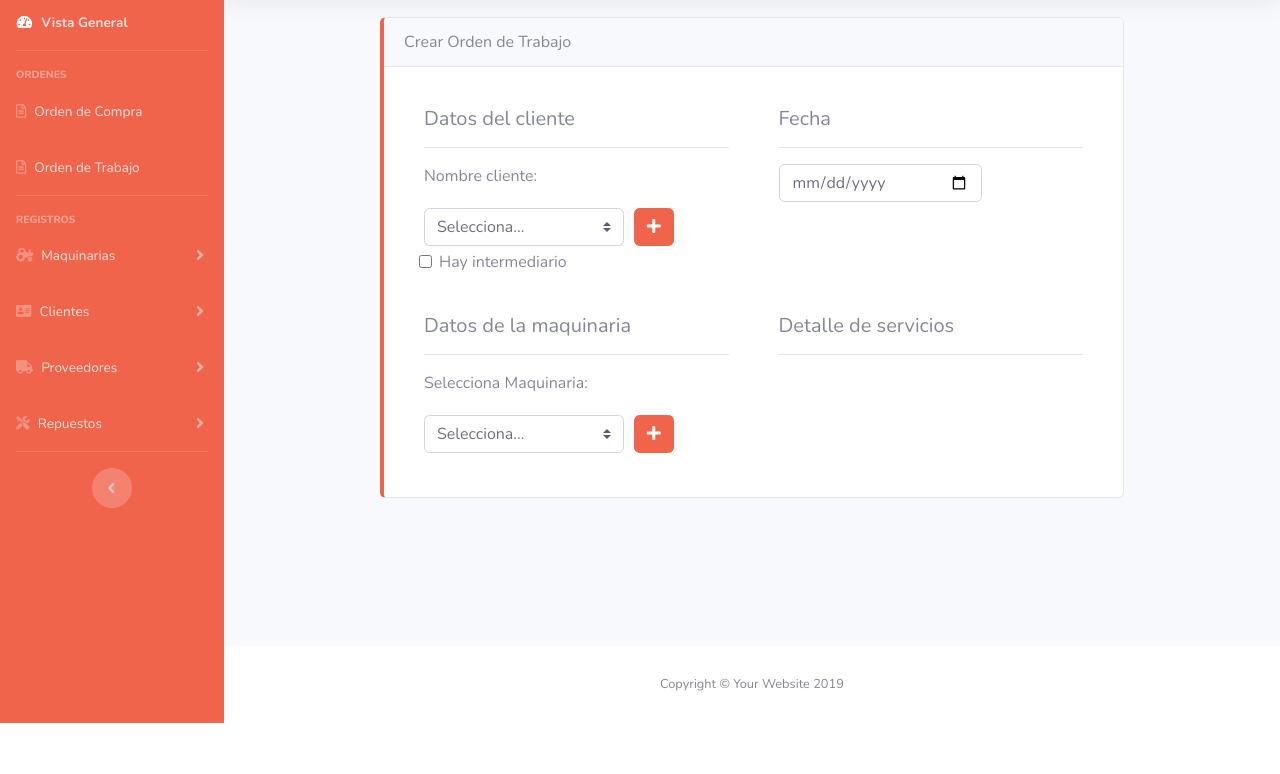
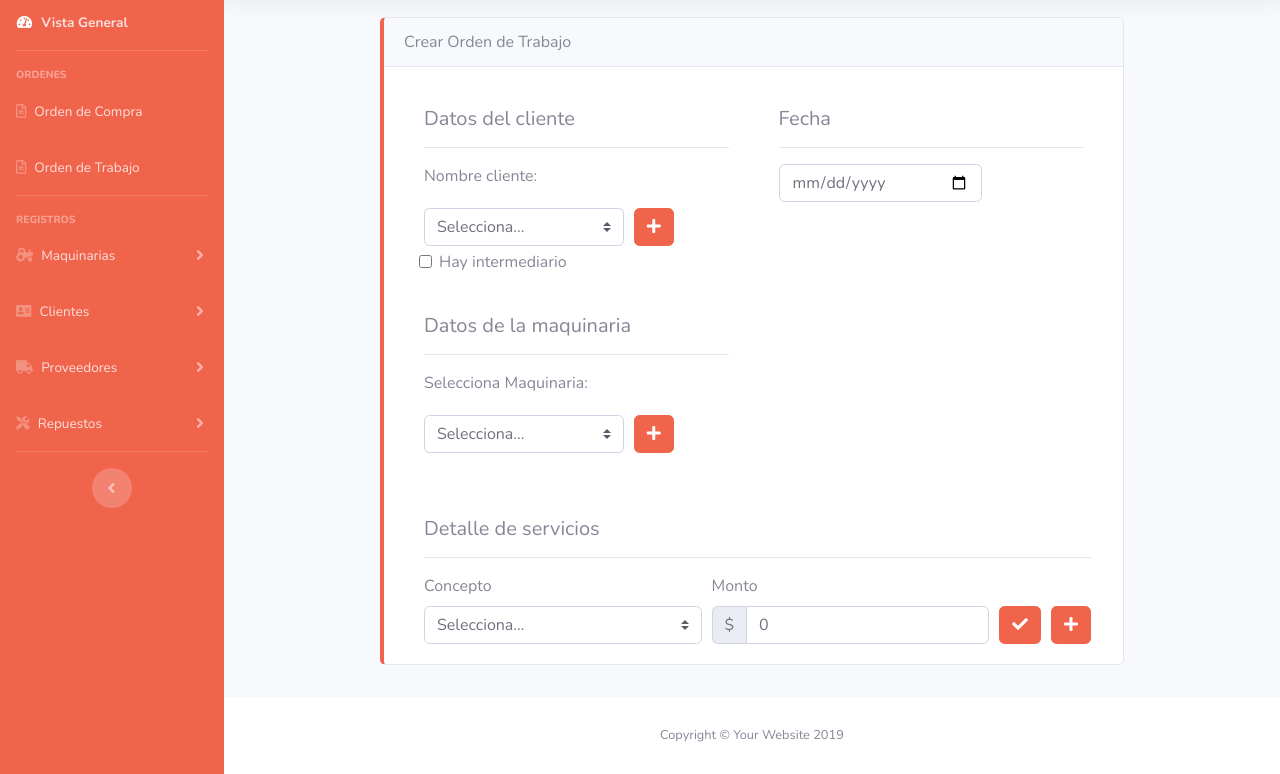
Before and after one commit to AgusR1/Taller, a website with bundled scripts: page orden_trabajo.html in a window 1280 px wide. Shown: the part 77-851 px from the top of the page. Before the commit the page ends 800 px from the top, so only its background shows below. Built offline with nearby package versions, Linux system fonts and the light colour scheme.

Commit message:
Update orden_trabajo.html
agrego las primeras partes del formulario de detalle de servicios

```diff
--- a/orden_trabajo.html
+++ b/orden_trabajo.html
@@ -399,11 +399,36 @@
                       </div>
                     </div>
                   </div>
-                  <div class="card col col-6" style="border:#fff;">
-                    <div class="card-body">
-                      <h5>Detalle de servicios</h5>
-                      <hr>
-
+                </div>
+                <div class="card col col-12" style="border:#fff;padding-left:1.25rem;">
+                  <div class="card-body">
+                    <h5>Detalle de servicios</h5>
+                    <hr>
+                    <div class="form-row align-items-center">
+                      <div class="col">
+                      <label>Concepto</label>
+                        <select  name="persona" id="persona" method="POST" class="custom-select mr-sm-2" id="inlineFormCustomSelect">
+                          <option selected value="NULL">Selecciona...</option>
+                          <option value="NULL">Mano de obra</option>
+                          <option value="NULL">Repuesto 1</option>
+                          <option value="NULL">Repuesto 2</option>
+                        </select>
+                      </div>
+                      <div class="col">
+                        <label>Monto</label>
+                        <div class="input-group">
+                          <div class="input-group-prepend">
+                          <span class="input-group-text" id="basic-addon1">$</span>
+                          </div>
+                          <input method="POST" id="monto_persona" name="monto_persona" type="number" class="form-control" value="0">
+                        </div>
+                      </div>
+                      <div class="col-auto" style="margin-top:2rem;">
+                        <button id="carga_persona" data-toggle="tooltip" data-placement="top" title="Acepta" type="button" onclick="muestra_persona()" class="btn btn-primary"><i class="fas fa-check"></i></button>
+                      </div>
+                      <div class="col-auto" style="margin-top:2rem;">
+                        <button data-toggle="modal" data-target="#modalCarga" title="Carga a una nueva persona" type="button" class="btn btn-primary"><i class="fas fa-plus"></i></i></button>
+                      </div>
                     </div>
                   </div>
                 </div>
```
